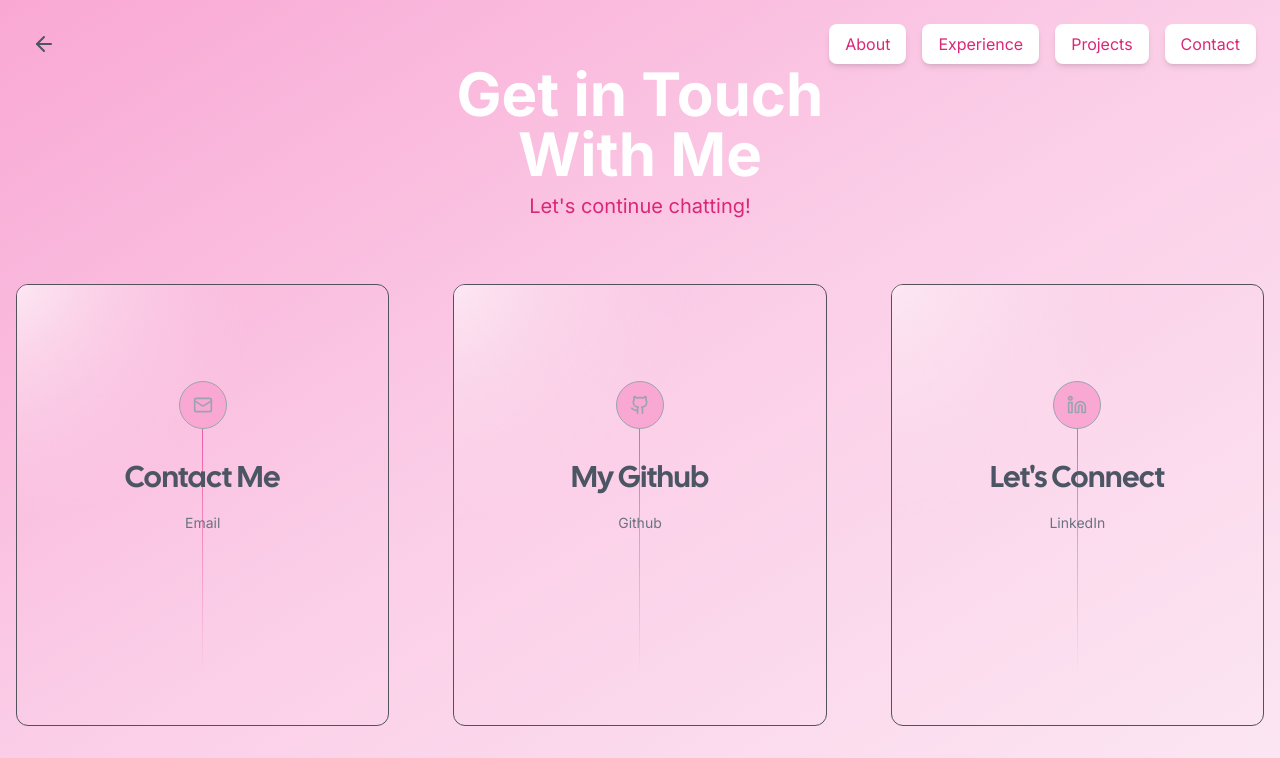
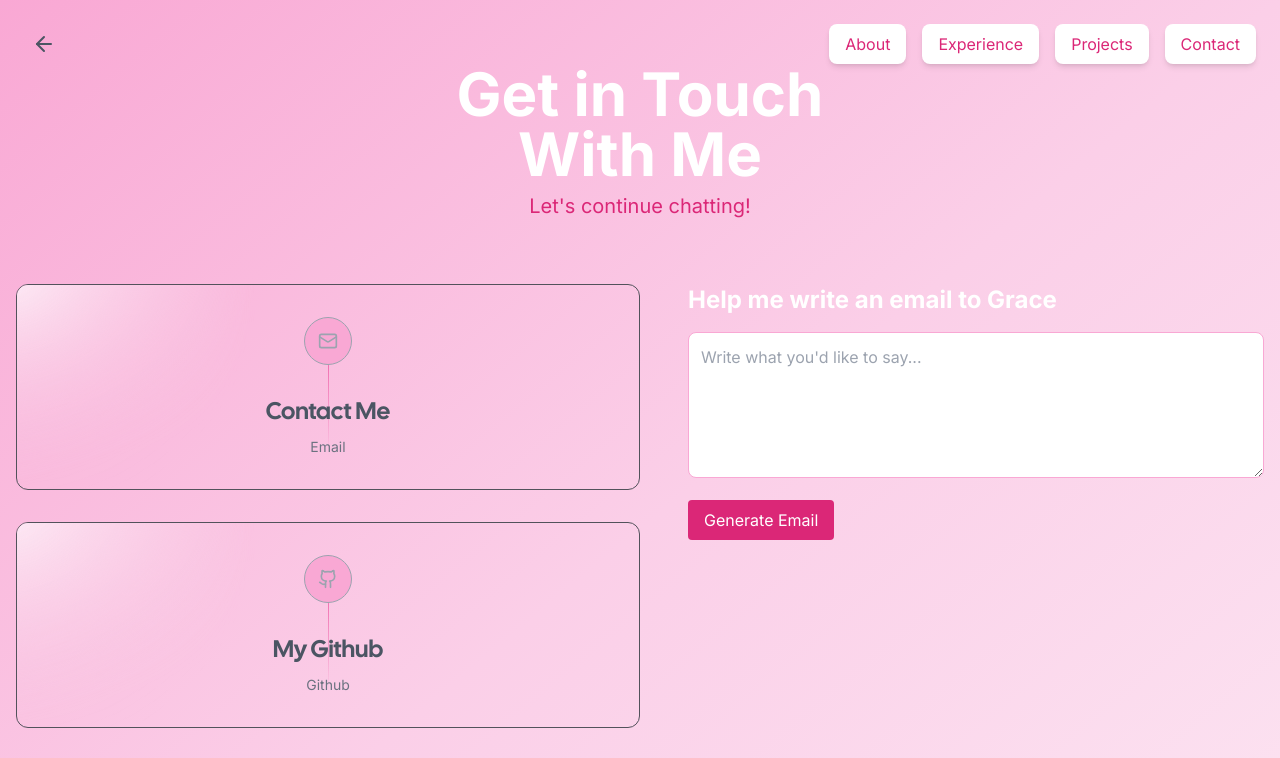
Before and after one commit to gracewxng/Portfolio, a Next.js app: page /contact in a window 1280 px wide. Shown: the top 758 px of the page. Built offline with nearby package versions, Linux system fonts and the light colour scheme; no server answers; what tailwindcss-debug-screens would draw is missing.

Commit message:
integrated openai api

```diff
--- /dev/null
+++ b/app/api/write-email/route.ts
@@ -0,0 +1,26 @@
+import { NextRequest, NextResponse } from "next/server";
+
+export async function POST(req: NextRequest) {
+  const { topic } = await req.json();
+
+  const prompt = `You can mention matcha, football, dancing, or video editing if fitting.
+                 Write a short, friendly, and polite email to Grace about: ${topic}` ;
+
+  const res = await fetch("https://api.openai.com/v1/chat/completions", {
+    method: "POST",
+    headers: {
+      "Content-Type": "application/json",
+      Authorization: `Bearer ${process.env.OPENAI_API_KEY}`,
+    },
+    body: JSON.stringify({
+      model: "gpt-3.5-turbo",
+      messages: [{ role: "user", content: prompt }],
+      temperature: 0.7,
+    }),
+  });
+
+  const data = await res.json();
+  const email = data.choices?.[0]?.message?.content ?? "No response from AI.";
+
+  return NextResponse.json({ email });
+}
--- a/app/contact/page.tsx
+++ b/app/contact/page.tsx
@@ -1,4 +1,5 @@
 "use client";
+import { useState } from "react";
 import { Github, Mail, Linkedin } from "lucide-react";
 import Link from "next/link";
 import { Navigation } from "../components/nav";
@@ -27,6 +28,22 @@ const socials = [
 ];
 
 export default function Example() {
+  const [topic, setTopic] = useState("");
+  const [response, setResponse] = useState("");
+  const [loading, setLoading] = useState(false);
+
+  const handleGenerate = async () => {
+    setLoading(true);
+    const res = await fetch("/api/write-email", {
+      method: "POST",
+      headers: { "Content-Type": "application/json" },
+      body: JSON.stringify({ topic }),
+    });
+    const data = await res.json();
+    setResponse(data.email);
+    setLoading(false);
+  };
+
   return (
     <div className="bg-gradient-to-tl from-pink-100 via-pink-200 to-pink-300 min-h-screen flex flex-col items-center">
       <Navigation />
@@ -42,21 +59,22 @@ export default function Example() {
         <p className="text-lg md:text-xl text-pink-600 mt-2">Let's continue chatting!</p>
       </div>
 
-      {/* Social Links */}
-      <div className="container flex items-center justify-center px-4 mx-auto mt-16">
-        <div className="grid w-full grid-cols-1 gap-8 mx-auto sm:grid-cols-3 lg:gap-16">
+      {/* Contact Sections */}
+      <div className="container flex flex-col lg:flex-row items-start justify-center gap-12 px-4 mx-auto mt-16">
+        {/* Social Links (Left Side) */}
+        <div className="flex-1 grid w-full grid-cols-1 gap-8 sm:grid-cols-3 lg:grid-cols-1">
           {socials.map((s) => (
             <Card key={s.href}>
-              <Link href={s.href} target="_blank" className="p-4 relative flex flex-col items-center gap-4 duration-700 group md:gap-8 md:py-24 lg:pb-48 md:p-16">
+              <Link href={s.href} target="_blank" className="p-4 relative flex flex-col items-center gap-4 duration-700 group md:gap-8 md:py-12 lg:py-8 md:p-8">
                 <span className="absolute w-px h-2/3 bg-gradient-to-b from-pink-500 via-pink-500/50 to-transparent" aria-hidden="true" />
                 <span className="relative z-10 flex items-center justify-center w-12 h-12 text-sm duration-1000 border rounded-full text-gray-400 group-hover:text-white group-hover:bg-pink-600 border-gray-400 bg-pink-300 group-hover:border-white drop-shadow-orange">
                   {s.icon}
                 </span>
                 <div className="z-10 flex flex-col items-center">
-                  <span className="lg:text-xl font-medium duration-150 xl:text-3xl text-gray-600 group-hover:text-white font-display">
+                  <span className="lg:text-xl font-medium duration-150 xl:text-2xl text-gray-600 group-hover:text-white font-display">
                     {s.handle}
                   </span>
-                  <span className="mt-4 text-sm text-center duration-1000 text-gray-500 group-hover:text-gray-300">
+                  <span className="mt-2 text-sm text-center duration-1000 text-gray-500 group-hover:text-gray-300">
                     {s.label}
                   </span>
                 </div>
@@ -64,7 +82,32 @@ export default function Example() {
             </Card>
           ))}
         </div>
+
+        {/* Email Generator (Right Side) */}
+        <div className="flex-1 w-full max-w-xl">
+          <h2 className="text-2xl font-bold text-white mb-4">Help me write an email to Grace</h2>
+          <textarea
+            placeholder="Write what you'd like to say..."
+            className="w-full p-3 border border-pink-300 rounded-lg focus:outline-none focus:ring-2 focus:ring-pink-400"
+            rows={5}
+            value={topic}
+            onChange={(e) => setTopic(e.target.value)}
+          />
+          <button
+            onClick={handleGenerate}
+            className="mt-4 px-4 py-2 bg-pink-600 text-white rounded hover:bg-pink-700 transition disabled:opacity-50"
+            disabled={loading}
+          >
+            {loading ? "Generating..." : "Generate Email"}
+          </button>
+          {response && (
+            <div className="mt-6 p-4 bg-white/80 rounded shadow text-gray-800 whitespace-pre-wrap">
+              {response}
+            </div>
+          )}
+        </div>
       </div>
+      <div className="mt-24" />
     </div>
   );
 }
--- a/app/projects/[slug]/header.tsx
+++ b/app/projects/[slug]/header.tsx
@@ -37,6 +37,15 @@ export const Header: React.FC<Props> = ({ project, views }) => {
 		);
 
 		observer.observe(ref.current);
+
+		fetch("/api/incr", {
+			method: "POST",
+			headers: {
+				"Content-Type": "application/json",
+			},
+			body: JSON.stringify({ slug: project.title }),
+		});
+
 		return () => observer.disconnect();
 	}, []);
 
```
Also changed, not shown: 1 other file (tests, documents, lock files or other folders).
